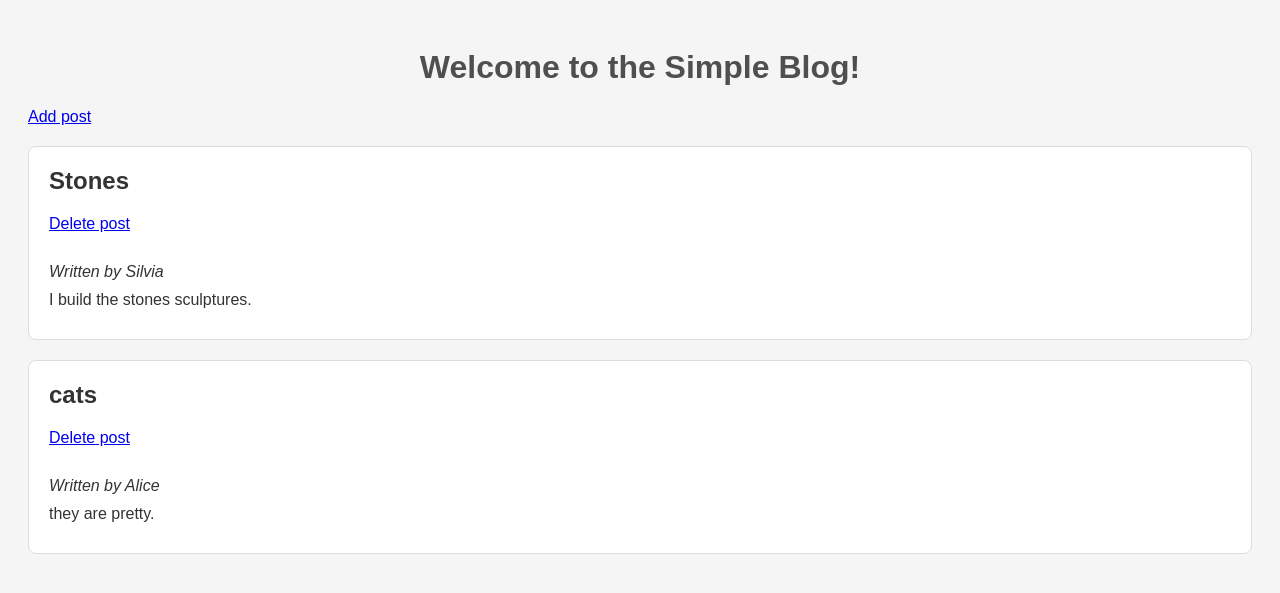
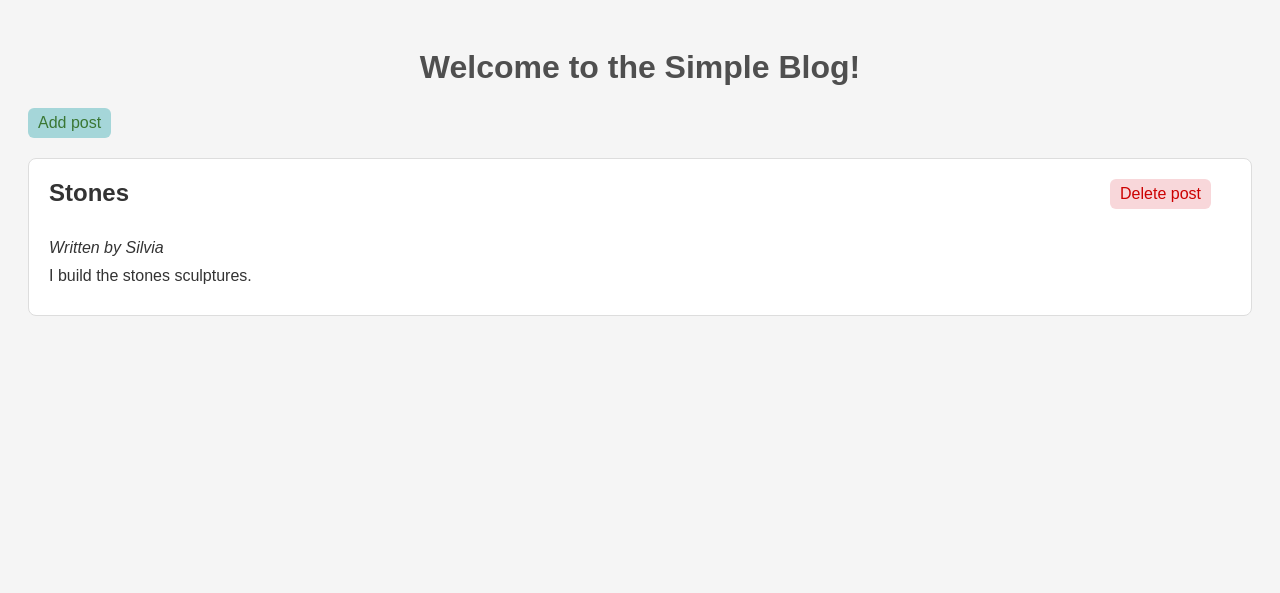
Before and after one commit to AnaKies/Masterblog, a Flask app: page /delete/a9f69a98-8a05-421b-9e3a-760d9acab8a0 in a window 1280 px wide. Shown: the top 593 px of the page. Run offline with Flask 3, Linux system fonts and the light colour scheme.

Commit message:
Change appearence of the add and delete links.

```diff
--- a/app.py
+++ b/app.py
@@ -1,8 +1,5 @@
-from importlib.metadata import pass_none
-
 from flask import Flask, render_template, request, redirect, url_for
 import json_manager.json_handler as json_handler
-import random
 import uuid
 
 
@@ -37,7 +34,7 @@ def add():
 @app.route('/delete/<string:post_id>')
 def delete(post_id):
     """
-    Deletes a blog post by a number in the query.
+    Deletes a blog post by UUID.
     """
     try:
         blog_posts = json_handler.read_json()
@@ -51,7 +48,7 @@ def delete(post_id):
             if post['id'] == post_id:
                 blog_posts.pop(i)
                 post_found = True
-                break;
+                break
 
         if not post_found:
             print(f"Warning: post with id {post_id} doesn't exist in the storage.")
--- a/json_storage/posts.json
+++ b/json_storage/posts.json
@@ -6,9 +6,9 @@
         "content": "I build the stones sculptures."
     },
     {
-        "id": "699f4cce-a2d9-4070-a1c3-0f9b704189a1",
-        "author": "Alice",
-        "title": "cats",
-        "content": "they are pretty."
+        "id": "a9f69a98-8a05-421b-9e3a-760d9acab8a0",
+        "author": "Bob",
+        "title": "Bikes",
+        "content": "I did a bike trip."
     }
 ]
--- a/static/style.css
+++ b/static/style.css
@@ -15,6 +15,16 @@ a {
     display: inline-block;
     margin-bottom: 20px;
     margin-right: 20px;
+    text-decoration: none;
+    padding: 6px 10px;
+    border-radius: 6px;
+    color: #3A7734;
+    background-color: #A5D6D9;
+}
+
+.post_header a {
+    color: #C00;
+    background-color: #F8D7DA;
 }
 
 .post {
@@ -32,3 +42,8 @@ a {
 .post p {
     margin: 10px 0;
 }
+
+.post_header {
+    display: flex;
+    justify-content: space-between;
+}
--- a/templates/index.html
+++ b/templates/index.html
@@ -11,7 +11,10 @@
     <a href="{{ url_for('add') }}">Add post</a>
     {% for blog_post in posts %}
     <div class="post">
-        <h2>{{ blog_post["title"] }}</h2><a href="{{ url_for('delete', post_id=blog_post['id']) }}">Delete post</a>
+        <div class="post_header">
+            <h2>{{ blog_post["title"] }}</h2>
+            <a href="{{ url_for('delete', post_id=blog_post['id']) }}">Delete post</a>
+        </div>
         <p><em>Written by {{ blog_post["author"] }}</em></p>
         <p>{{ blog_post["content"] }}</p>
     </div>
```
